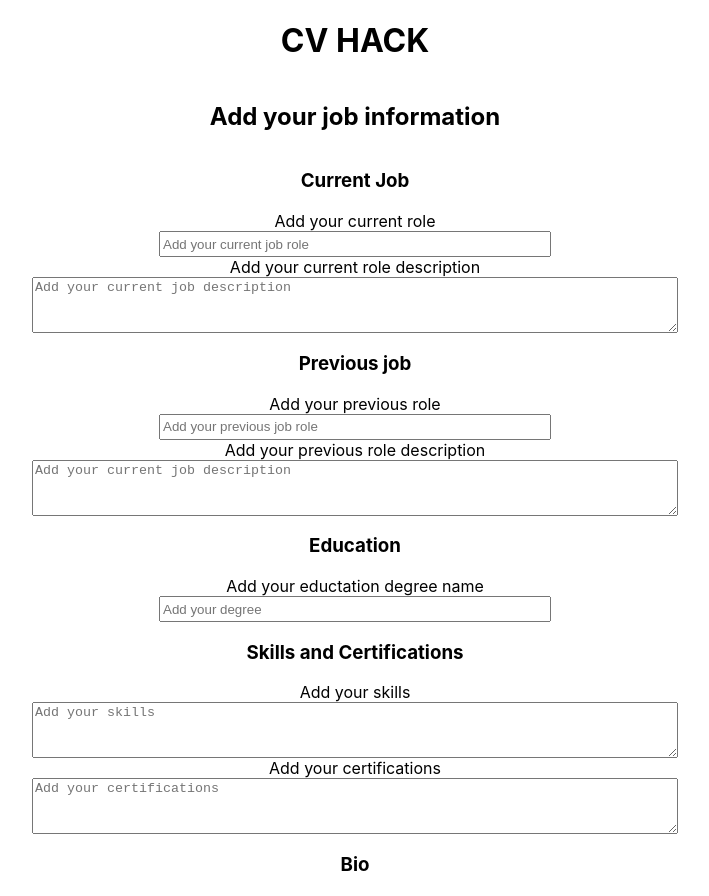
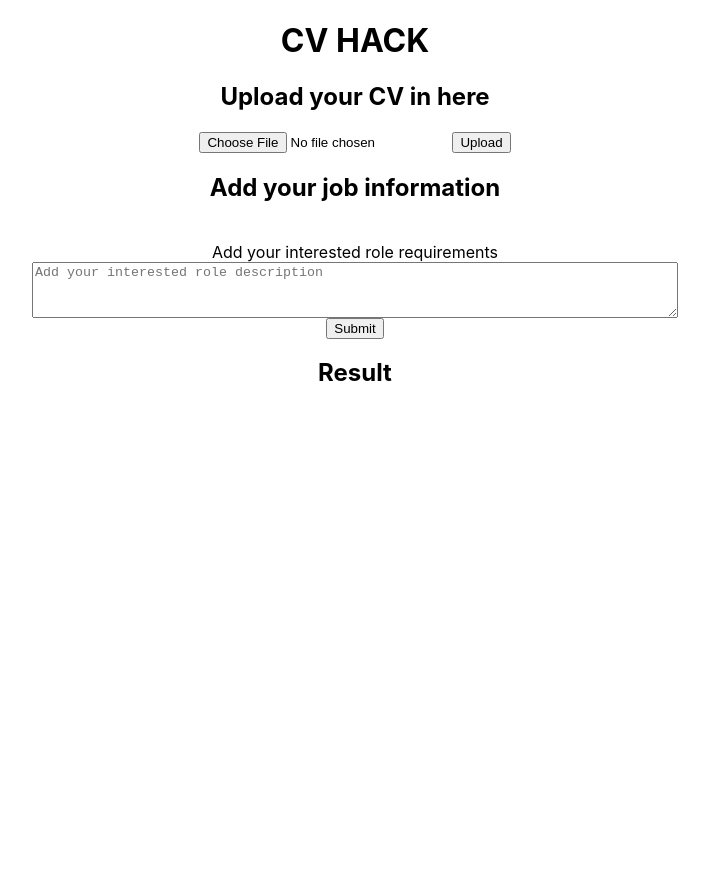
Before and after one commit to mescad/cvhack, a React (Create React App) app: page / in a window 1280 px wide. Shown: the top 896 px of the page, without its empty margins (285-994 px from the left). After the commit the page ends 800 px from the top, so only its background shows below. Built offline with nearby package versions, Linux system fonts and the light colour scheme.

Commit message:
parsing function implemented

```diff
--- a/package.json
+++ b/package.json
@@ -3,14 +3,20 @@
   "version": "0.1.0",
   "private": true,
   "dependencies": {
+    "@react-pdf/renderer": "^3.1.12",
     "@testing-library/jest-dom": "^5.17.0",
     "@testing-library/react": "^13.4.0",
     "@testing-library/user-event": "^13.5.0",
     "axios": "^1.4.0",
+    "pdf-extract": "^1.0.11",
+    "pdf-parse": "^1.1.1",
+    "pdf2json": "^3.0.4",
+    "pdfjs-dist": "^3.9.179",
     "react": "^18.2.0",
     "react-dom": "^18.2.0",
     "react-router-dom": "^6.14.2",
     "react-scripts": "5.0.1",
+    "resume-parser": "^1.1.0",
     "sass": "^1.65.1",
     "web-vitals": "^2.1.4"
   },
--- a/src/pages/MainPage.js
+++ b/src/pages/MainPage.js
@@ -1,71 +1,73 @@
 import "./MainPage.scss";
 import axios from "axios";
 import { useState } from "react";
+// import { PDFDocument } from "pdfjs-dist";
+// import pdf from "pdfjs-dist";
+import * as pdfjsLib from "pdfjs-dist/webpack";
 
 function MainPage() {
   const [result, setResult] = useState(null);
   const [loading, setLoading] = useState(false);
 
-  const openaiEndpoint = "https://api.openai.com/v1/chat/completions";
-  const headers = {
-    Authorization: "Bearer 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",
-    "Content-Type": "application/json",
-  };
+  //file uploading from field and parsing
 
-  const handleSubmit = async (event) => {
-    event.preventDefault();
-    setLoading(true);
-
-    //const currentRole = event.target["currentRole"].value;
-    const currentRoleDescription = event.target["currentRoleDescription"].value;
-    //const previousRole = event.target["previousRole"].value;
-    const previousRoleDescription =
-      event.target["previousRoleDescription"].value;
-    const education = event.target["education"].value;
-    const skills = event.target["skills"].value;
-    const bio = event.target["bio"].value;
-    const certifications = event.target["certifications"].value;
-
-    const interestedRole = event.target["interestedRole"].value;
-    const interestedRoleRequirements =
-      event.target["interestedRoleRequirements"].value;
-
-    // Construct the payload for API
-    const payload = {
-      model: "gpt-3.5-turbo-16k",
-      messages: [
-        {
-          role: "user",
-          content: `Based on this job role im trying to get hired for  ${interestedRole} and its description: ${interestedRoleRequirements}. Extract the keywords from it and naturally add them to my CV for this role. Include the keywords with context and Optimize for Applicant Tracking systems, whilst avoiding repetition. My Profile Bio in my CV is: ${bio} My profile bio contains a basic overview of what i've done in my career and what I'm looking to do. My Skills section in my CV is: ${skills}This section highlights the names of skills I'm proficient at. My Certifications section in my CV is: ${certifications}. My job experience section has the following jobs: ${currentRoleDescription} as my current job and  ${previousRoleDescription} as my previous job. They contain information about what I did and what I accomplished. My Education Section is: ${education}. These are the schools I went to and the diplomas I  received. Please respond like this, for each  section show section name: and your rewrite of the section based on the job description provided. then in changes: sumarize  what you changed in the context of the job posting we shared.  Do that for each section. do not respond with any additional chatter or information. in the response wrap each section with  <p> and end with</p>. for each of the summary of changes changes wrap it in <p> and end with </p>`,
-        },
-      ],
-      temperature: 0.5,
-      top_p: 0.9,
-      n: 1,
-      stream: false,
-      max_tokens: 10000,
-      presence_penalty: 0,
-      frequency_penalty: 0,
-    };
-
-    try {
-      const response = await axios.post(openaiEndpoint, payload, {
-        headers: headers,
-      });
-      setResult(response.data.choices[0].message.content.trim());
-      console.log(result);
-    } catch (error) {
-      console.error("Error calling OpenAI API", error);
-      setResult("There was an error processing your request.");
-    } finally {
-      setLoading(false);
+  const [pdfContent, setPdfContent] = useState("");
 
 
-    }
-  };
+  const handleFileChange = async (event) => {
+    event.preventDefault();
+
+    console.log(event.target.files[0]);
+    const file = event.target.files[0];
 
 
 
+    if (file) {
+      const reader = new FileReader();
+
+      console.log(pdfjsLib);
+
+      reader.onload = async (e) => {
+        const contents = e.target.result;
+        const pdf = await pdfjsLib.getDocument(contents).promise;
+        console.log(pdf);
+
+        const data= await pdf.getData()
+        console.log(data);
+
+        // console.log(new TextDecoder("utf-8").decode(data));
+
+        // console.log(String.fromCharCode.apply(null, data));
+
+        const page = await pdf.getPage(1);
+        console.log(page);
+
+        const textContent = await page.getTextContent();
+
+        console.log(textContent.items);
+
+         let extractedText = "";
+         const pageText = textContent.items.map((item) => item.str).join(" ");
+         extractedText += pageText;
+         console.log(extractedText);
+
+        // for (const page of pages) {
+        //   const textContent = await page.getTextContent();
+        //   const pageText = textContent.items.map((item) => item.str).join(" ");
+        //   extractedText += pageText;
+        // }
+
+
+        setPdfContent(extractedText);
+      };
+
+      reader.onerror = (error) => {
+        console.error("Error reading file:", error);
+      };
+
+      reader.readAsArrayBuffer(file);
+    }
+  };
 
   return (
     <>
@@ -75,92 +77,20 @@ function MainPage() {
         <div>Loading...</div>
       ) : (
         <>
-          <form className="form__current" onSubmit={handleSubmit}>
+          <div className="file__upload">
+            <form>
+              <h2> Upload your CV in here</h2>
+              <input onChange={handleFileChange} name="file" type="file" />
+              <button> Upload</button>
+            </form>
+          </div>
+
+          <form className="form__current">
             <h2> Add your job information</h2>
 
-            <h3> Current Job</h3>
-            <label className="inputcom__label">Add your current role </label>
-            <input
-              name="currentRole"
-              className="inputcom__input"
-              type="text"
-              placeholder="Add your current job role"
-            />
-
-            <label className="inputcom__label">
-              Add your current role description{" "}
-            </label>
-            <textarea
-              name="currentRoleDescription"
-              className="inputcom__area"
-              type="text"
-              placeholder="Add your current job description"
-            />
-
-            <h3> Previous job </h3>
-            <label className="inputcom__label">Add your previous role </label>
-            <input
-              name="previousRole"
-              className="inputcom__input"
-              type="text"
-              placeholder="Add your previous job role"
-            />
-
-            <label className="inputcom__label">
-              Add your previous role description{" "}
-            </label>
-            <textarea
-              name="previousRoleDescription"
-              className="inputcom__area"
-              type="text"
-              placeholder="Add your current job description"
-            />
-
-            <h3> Education</h3>
-            <label className="inputcom__label">
-              Add your eductation degree name{" "}
-            </label>
-            <input
-              name="education"
-              className="inputcom__input"
-              type="text"
-              placeholder="Add your degree"
-            />
-
-            <h3> Skills and Certifications</h3>
-            <label className="inputcom__label">Add your skills </label>
-            <textarea
-              name="skills"
-              className="inputcom__area"
-              type="text"
-              placeholder="Add your skills"
-            />
-
-            <label className="inputcom__label">Add your certifications </label>
-            <textarea
-              name="certifications"
-              className="inputcom__area"
-              type="text"
-              placeholder="Add your certifications"
-            />
-
-            <h3> Bio</h3>
-            <label className="inputcom__label">Add your bio </label>
-            <textarea
-              name="bio"
-              className="inputcom__area"
-              type="text"
-              placeholder="Add your bio"
-            />
-
-            <h2> Add your interested job information</h2>
-            <label className="inputcom__label">Add your interested role </label>
-            <input
-              name="interestedRole"
-              className="inputcom__input"
-              type="text"
-              placeholder="Add your interested job role"
-            />
+            <div>
+              <h2> {pdfContent}</h2>
+            </div>
 
             <label className="inputcom__label">
               Add your interested role requirements{" "}
@@ -175,8 +105,7 @@ function MainPage() {
             <button type="submit"> Submit </button>
           </form>
           <h2> Result</h2>
-          <div dangerouslySetInnerHTML={{__html:result}}/>
-
+          <div dangerouslySetInnerHTML={{ __html: result }} />
         </>
       )}
     </>
```
Also changed, not shown: 1 other file (tests, documents, lock files or other folders).
